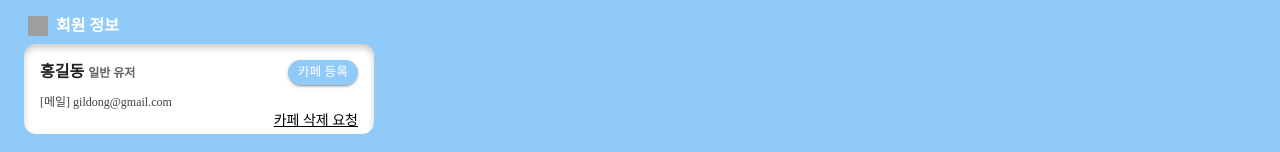
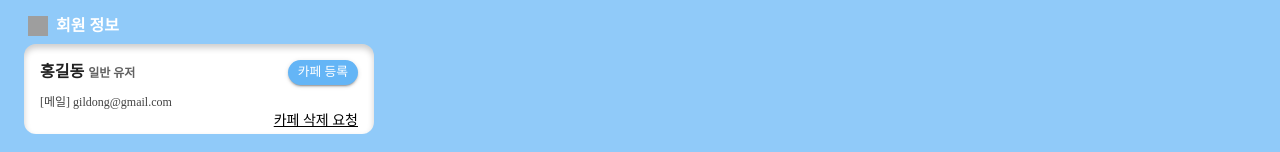
Before and after one commit to ZoJim/Boogakcong-FE, a Next.js app: page /mypage in a window 1280 px wide. Shown: the top 152 px of the page. Built offline with nearby package versions, Linux system fonts and the light colour scheme; grey boxes are pictures that could not be loaded; a web font is replaced by a local one.

Commit message:
button color 수정

```diff
--- a/src/components/UserInfo.tsx
+++ b/src/components/UserInfo.tsx
@@ -43,8 +43,8 @@ const UserInfo: React.FC<UserInfoProps> = ({ name, role, email, onEditCafe, onRe
                         height: 25,
                         fontSize: '0.8rem',
                         color: 'white',
-                        bgcolor: blue[200],
-                        '&:hover': { bgcolor: blue[700] },
+                        bgcolor: blue[300],
+                        '&:hover': { bgcolor: blue[500] },
                     }}
                     onClick={role === '카페 소유자' ? onEditCafe : onRegisterCafe}
                 >
```
